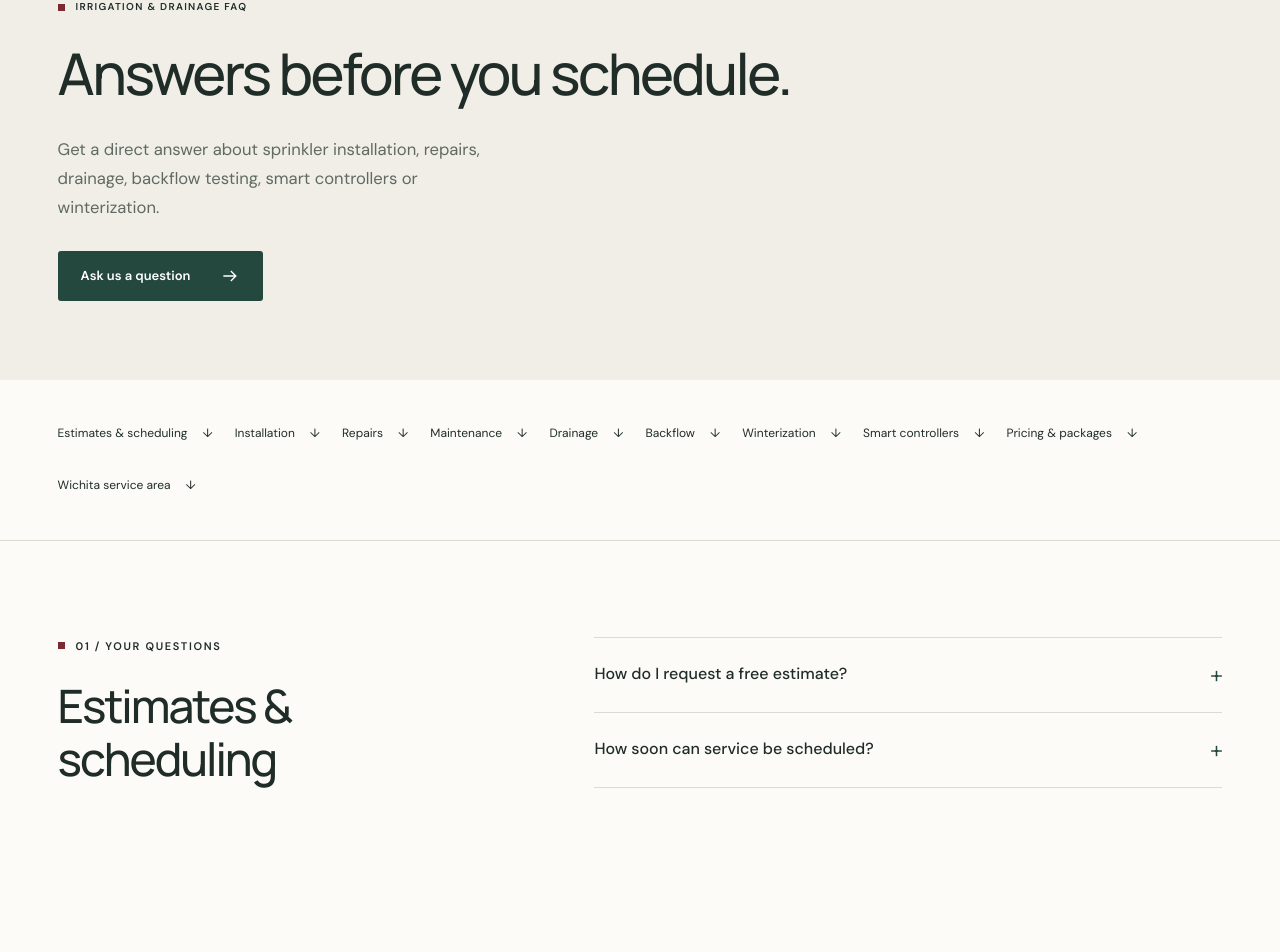
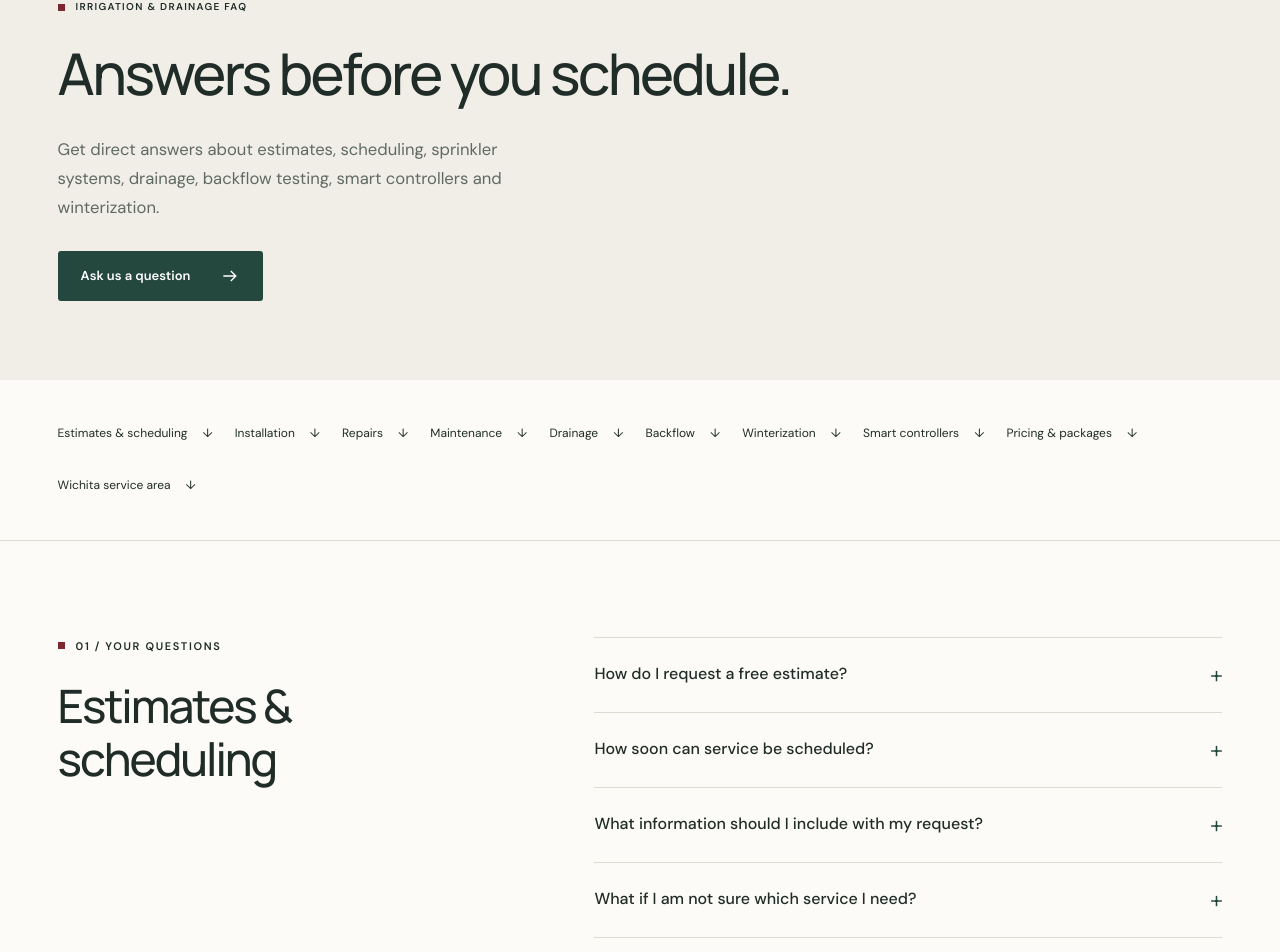
Before and after one commit to anotherdivebar/tendercare-irrigation, a Next.js app: page /faq in a window 1280 px wide. Shown: the part 277-1229 px from the top of the page. Built offline with nearby package versions, Linux system fonts and the light colour scheme; no server answers.

Commit message:
Expand and consolidate FAQ content

```diff
--- a/src/app/contact/page.tsx
+++ b/src/app/contact/page.tsx
@@ -3,7 +3,6 @@ import { Breadcrumbs } from "../../components/webflow/Breadcrumbs";
 import { ContactSection } from "../../components/webflow/ContactSection";
 import { EstimateForm } from "../../components/webflow/EstimateForm";
 import { ServiceAreaSection } from "../../components/webflow/ServiceAreaSection";
-import { FaqPreview } from "../../components/preview/blocks";
 import { business } from "../../content/business";
 import { pageMetadata } from "../../lib/seo";
 export const metadata = pageMetadata(
@@ -38,7 +37,6 @@ export default function Page() {
         />
       </ContactSection>
       <ServiceAreaSection />
-      <FaqPreview ids={["schedule", "area", "estimate"]} />
     </>
   );
 }
--- a/src/app/faq/page.tsx
+++ b/src/app/faq/page.tsx
@@ -19,7 +19,7 @@ export default function Page() {
         eyebrow="Irrigation & drainage FAQ"
         heading="Answers before you schedule."
         accent=""
-        body="Get a direct answer about sprinkler installation, repairs, drainage, backflow testing, smart controllers or winterization."
+        body="Get direct answers about estimates, scheduling, sprinkler systems, drainage, backflow testing, smart controllers and winterization."
         ctaLabel="Ask us a question"
         ctaLink={{ href: "/contact" }}
       />
--- a/src/content/faqs.ts
+++ b/src/content/faqs.ts
@@ -26,6 +26,24 @@ export const faqs: FAQ[] = [
       "Scheduling changes with the service, location, season and current workload. Send the property details and service needed so TenderCare can confirm current availability.",
     link: "/contact",
     linkLabel: "Ask about scheduling",
+  },
+  {
+    id: "estimate-details",
+    category: "Estimates & scheduling",
+    question: "What information should I include with my request?",
+    answer:
+      "Include the property address or ZIP, what you are seeing and when it happens. Details such as the affected zone, a visible leak, a soggy area or a controller message can help TenderCare understand where to start. You do not need to diagnose the problem first.",
+    link: "/estimate",
+    linkLabel: "Start your estimate request",
+  },
+  {
+    id: "service-choice",
+    category: "Estimates & scheduling",
+    question: "What if I am not sure which service I need?",
+    answer:
+      "Describe the symptom instead of guessing at the solution. Uneven watering, a zone that will not run, water near the foundation or standing water after rain give TenderCare a useful starting point for the conversation.",
+    link: "/contact",
+    linkLabel: "Describe your property issue",
   },
   {
     id: "install-time",
@@ -73,6 +91,15 @@ export const faqs: FAQ[] = [
     linkLabel: "Review your irrigation options",
   },
   {
+    id: "low-pressure",
+    category: "Repairs",
+    question: "Why does one sprinkler zone have low pressure?",
+    answer:
+      "Low pressure in one zone can come from a leaking line, a valve problem, clogged nozzles, a supply restriction or too many heads operating together. Checking the full zone helps locate the cause before parts are replaced.",
+    link: "/services/irrigation-systems#sprinkler-repair",
+    linkLabel: "Explore sprinkler diagnostics and repair",
+  },
+  {
     id: "startup",
     category: "Maintenance",
     question: "What should a spring sprinkler startup check?",
@@ -118,6 +145,15 @@ export const faqs: FAQ[] = [
       "It can help when concentrated roof runoff is the cause and there is a suitable route for the water. The outlet must be planned so it does not create a new problem for the property or its neighbors.",
     link: "/services/drainage-solutions#downspout-extensions",
     linkLabel: "Explore downspout extensions",
+  },
+  {
+    id: "drainage-assessment",
+    category: "Drainage",
+    question: "How is a yard drainage problem evaluated?",
+    answer:
+      "A drainage assessment looks at where water enters the property, where it collects, the slope and soil conditions, and whether there is a suitable outlet. Observations made during or soon after rain can help show how the water is actually moving.",
+    link: "/services/drainage-solutions#yard-drainage",
+    linkLabel: "See how yard drainage is approached",
   },
   {
     id: "backflow-frequency",
@@ -182,6 +218,15 @@ export const faqs: FAQ[] = [
     linkLabel: "Discuss controller compatibility",
   },
   {
+    id: "smart-coverage",
+    category: "Smart controllers",
+    question: "Can a smart controller fix uneven watering?",
+    answer:
+      "No. A smart controller can improve when and how long the system runs, but it cannot repair a leak, clogged nozzle, poor pressure or misaligned head. Correct the water-delivery problem first, then use the controller to improve the schedule.",
+    link: "/services/smart-upgrades#controller-upgrades",
+    linkLabel: "Explore smart controller upgrades",
+  },
+  {
     id: "gold-silver",
     category: "Pricing & packages",
     question: "What is the difference between Gold and Silver packages?",
```
Also changed, not shown: 1 other file (tests, documents, lock files or other folders).
